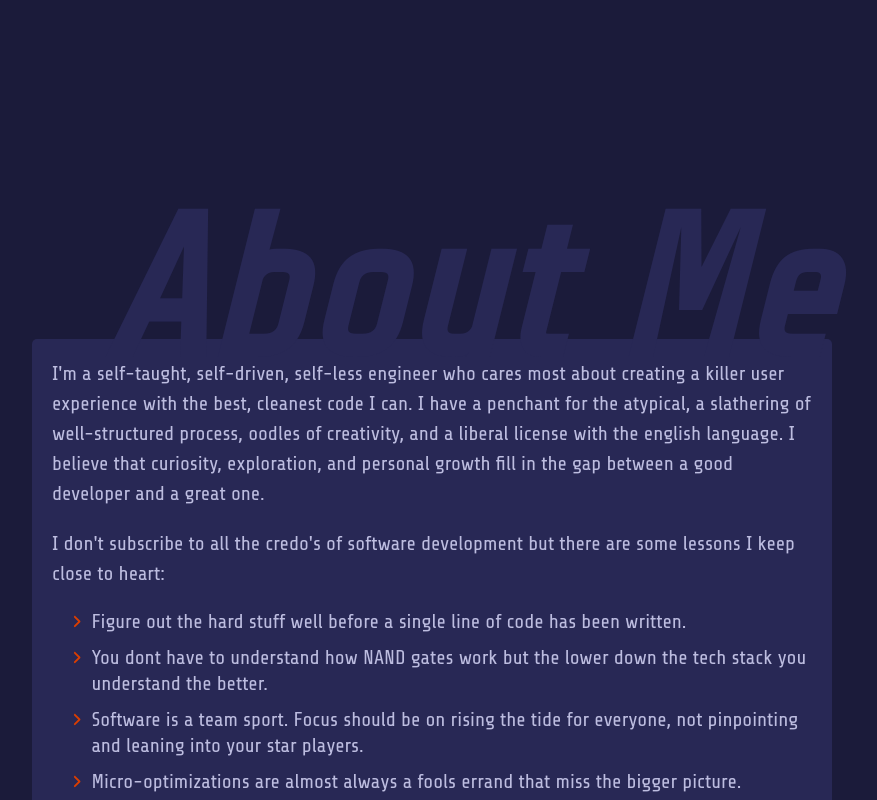
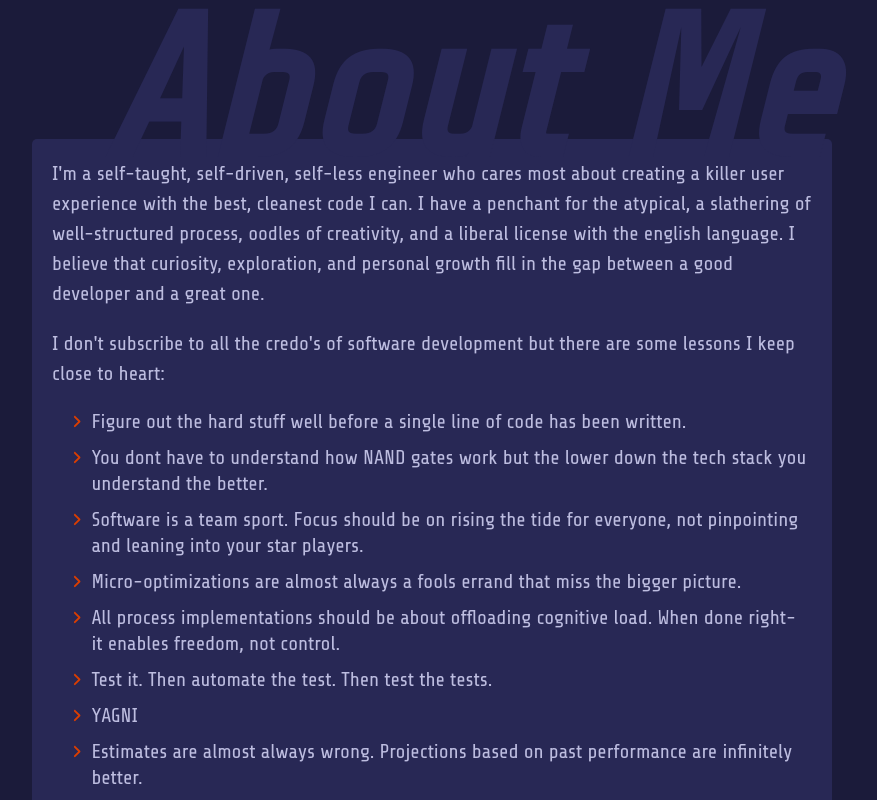
Before and after one commit to hobblyhoy/portfolio, a React (Create React App) app: page / in a window 1280 px wide. Shown: the part 920-1720 px from the top of the page, without its empty margins (208-1085 px from the left). Built offline with nearby package versions, Linux system fonts and the light colour scheme.

Commit message:
extract out the SlideBox

```diff
--- a/src/Components/SharedComponents/ContentBlock.tsx
+++ b/src/Components/SharedComponents/ContentBlock.tsx
@@ -4,6 +4,7 @@ import { jsx, css } from '@emotion/react';
 import { useEffect, useRef, useState } from 'react';
 import { backgroundColorBlock } from '../../store';
 import { debounce } from 'lodash';
+import SlideBox from './SlideBox';
 
 interface IProps {
    title: string;
@@ -13,10 +14,7 @@ interface IProps {
 
 // Configurable constants
 const scrollBuffer = 100; // How far past the top of the element we need to scroll before it becomes visible
-const topPadding = 200; // representing the padding state _after_ the slide in effect
-const bottomPadding = 100; // representing the padding state _after_ the slide in effect
-const slideInLength = 100; // How far up will the component slide
-const mobileAdjustmentFactor = 0.5; // factor applied to adjust all these distances for mobile
+const slideInLength = 200; // How far up will the component slide
 
 function ContentBlock({ title, children, id }: IProps) {
    const frameRef = useRef<HTMLDivElement>(null);
@@ -48,21 +46,9 @@ function ContentBlock({ title, children, id }: IProps) {
    const base = css`
       display: flex;
       justify-content: center;
-      opacity: ${isVisible ? 1 : 0};
-      padding-top: ${isVisible ? topPadding : topPadding + slideInLength}px;
-      padding-bottom: ${isVisible ? bottomPadding : bottomPadding - slideInLength}px;
-      @media (max-width: 768px) {
-         padding-top: ${(isVisible ? topPadding : topPadding + slideInLength) *
-         mobileAdjustmentFactor}px;
-         padding-bottom: ${(isVisible ? bottomPadding : bottomPadding - slideInLength) *
-         mobileAdjustmentFactor}px;
-      }
 
       padding-left: 20px;
       padding-right: 20px;
-
-      transition-property: padding-top, padding-bottom, opacity;
-      transition-duration: 1s;
    `;
 
    const frame = css`
@@ -95,9 +81,13 @@ function ContentBlock({ title, children, id }: IProps) {
 
    return (
       <div css={base}>
-         <div css={frame} ref={frameRef} id={id}>
-            <div css={titleCss}>{title}</div>
-            <div css={contentCss}>{children}</div>
+         <div css={frame} id={id}>
+            <SlideBox isVisible={isVisible} slideInLength={slideInLength} slideInLengthMobile={slideInLength / 2}>
+               <div css={titleCss} ref={frameRef}>
+                  {title}
+               </div>
+               <div css={contentCss}>{children}</div>
+            </SlideBox>
          </div>
       </div>
    );
--- a/src/Components/SharedComponents/SlideBox.tsx
+++ b/src/Components/SharedComponents/SlideBox.tsx
@@ -4,29 +4,32 @@ import { jsx, css } from '@emotion/react';
 
 // This components whole jobs is to slide up and fade in once "isVisible" is true
 // It accomplishes this by having a wrapper around the children with bottom
-// and top padding which adjusts on the fly. We adjust it on both ends to avoid
-// shifting the page in any way
+// and top padding which adjusts on the fly. We adjust it on both ends and use
+// padding instead of margin to guarantee the page doesn't shift in any way.
 
 interface IProps {
-   children: JSX.Element;
+   children: JSX.Element | JSX.Element[];
    isVisible: boolean;
    slideInLength: number;
+   slideInLengthMobile: number;
 }
 
-function SlideBox({ children, isVisible, slideInLength}: IProps) {
-
+function SlideBox({ children, isVisible, slideInLength, slideInLengthMobile }: IProps) {
    const base = css`
       transition-property: padding-top, padding-bottom, opacity;
       transition-duration: 1s;
 
-      padding-top: ${isVisible ? 0 : slideInLength};
-      padding-bottom: ${isVisible ? slideInLength : 0};
+      padding-top: ${isVisible ? 0 : slideInLength}px;
+      padding-bottom: ${isVisible ? slideInLength : 0}px;
       opacity: ${isVisible ? 1 : 0};
+
+      @media (max-width: 768px) {
+         padding-top: ${isVisible ? 0 : slideInLengthMobile}px;
+         padding-bottom: ${isVisible ? slideInLengthMobile : 0}px;
+      }
    `;
 
-   return <div css={base}>
-      {children}
-   </div>
+   return <div css={base}>{children}</div>;
 }
 
 export default SlideBox;
```
